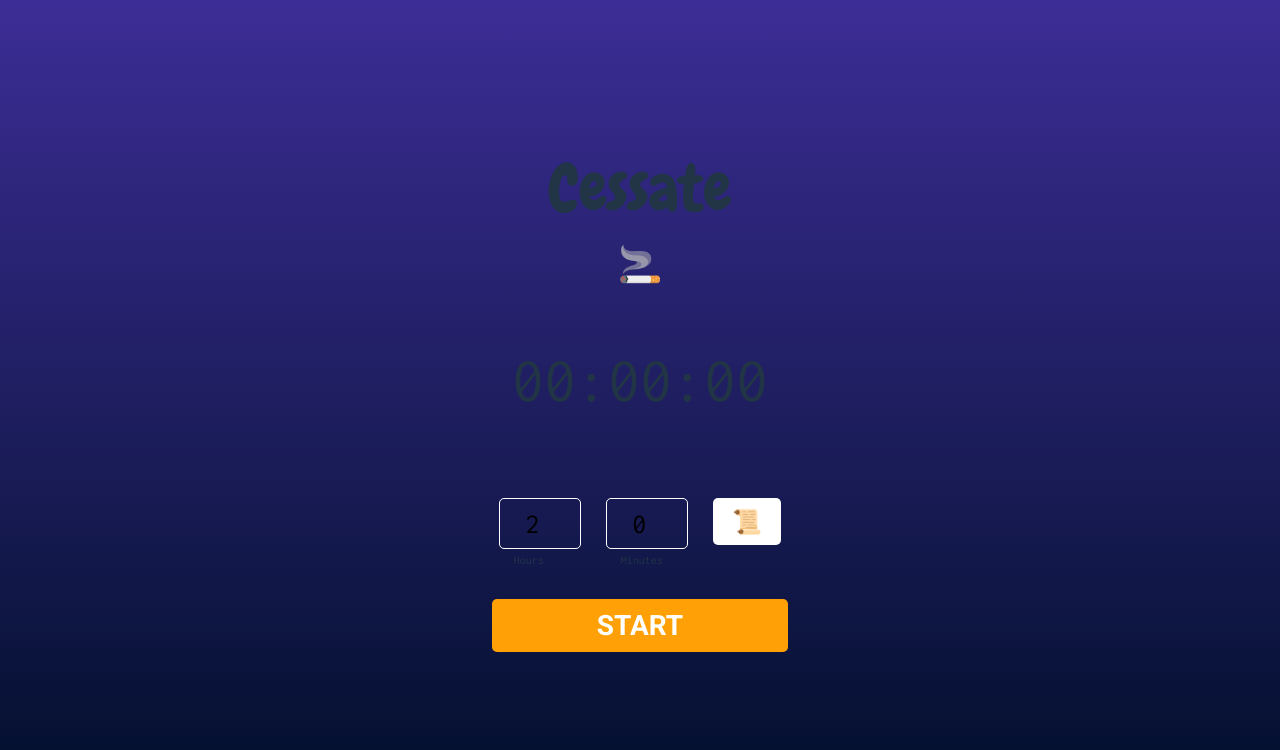
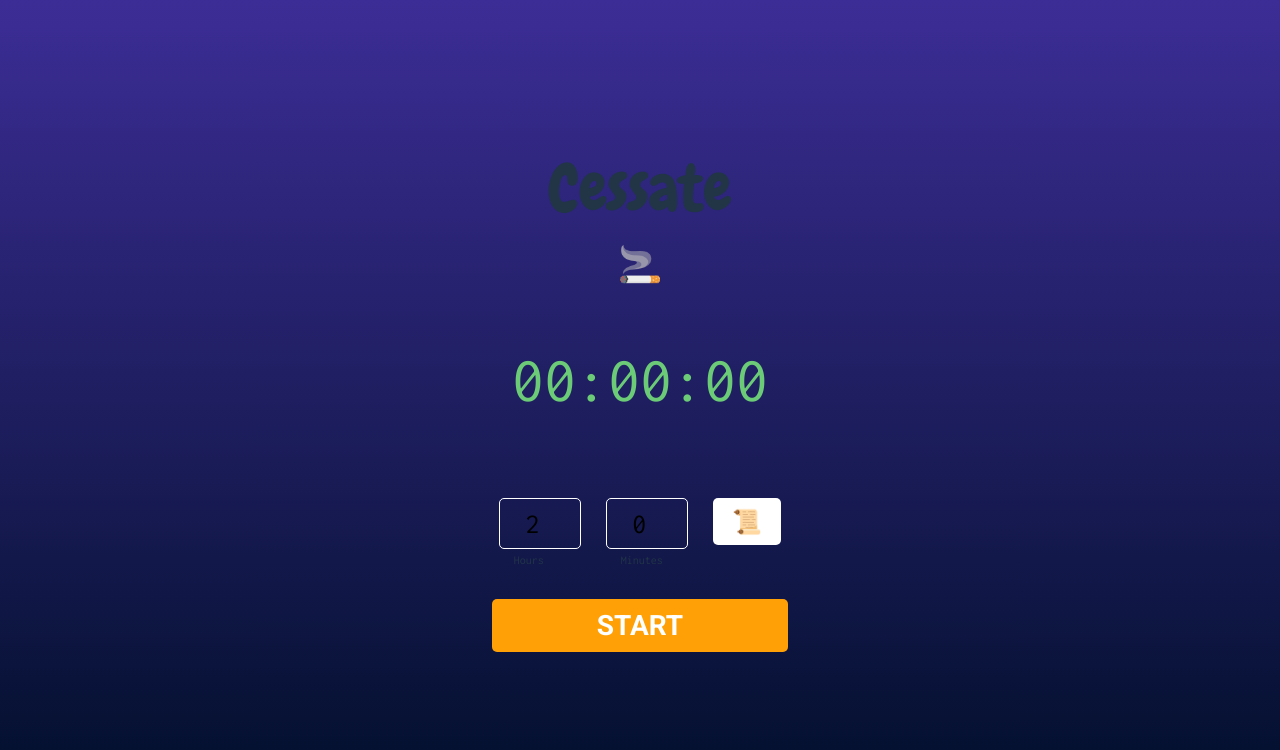
Before and after one commit to hau5pro/cessate, a React (Vite) app: page / in a window 1280 px wide. Shown: the top 750 px of the page. Built offline with nearby package versions, Linux system fonts and the light colour scheme.

Commit message:
timer interpolation and storing colors for history

```diff
--- a/src/App.css
+++ b/src/App.css
@@ -260,6 +260,10 @@ input[type="number"] {
   border-radius: 0.25rem;
 }
 
+.duration-label {
+  margin-left: auto;
+}
+
 .close-modal {
   background-color: #ff5c5c;
   color: white;
--- a/src/App.tsx
+++ b/src/App.tsx
@@ -8,6 +8,7 @@ interface BreakEntry {
   duration: number;
   targetDuration: number;
   date: string; // Date when the break started
+  color: string;
 }
 
 const MAX_HISTORY_DAYS = 7;
@@ -27,6 +28,9 @@ function App() {
   useEffect(() => {
     if (!endTime) return;
 
+    // Define targetDuration before using it
+    const targetDuration = (hours * 60 + minutes) * 60 * 1000;
+
     timerRef.current = window.setInterval(() => {
       const newSecondsLeft = Math.max(
         Math.round((endTime - Date.now()) / 1000),
@@ -43,12 +47,11 @@ function App() {
           navigator.vibrate([300, 100, 300]);
         }
 
-        // Save break history when timer is done
-        saveBreakHistory(
-          endTime - (hours * 60 + minutes) * 60 * 1000,
-          (hours * 60 + minutes) * 60 * 1000,
-          (hours * 60 + minutes) * 60 * 1000
-        );
+        // Calculate the actual duration before calling saveBreakHistory
+        const actualDuration = targetDuration - newSecondsLeft * 1000; // corrected here
+        const startTime = endTime - targetDuration;
+
+        saveBreakHistory(startTime, actualDuration, targetDuration);
       }
     }, 1000);
 
@@ -69,12 +72,17 @@ function App() {
     duration: number,
     targetDuration: number
   ): void => {
+    const percentageElapsed =
+      1 - Math.max(0, Math.min(1, duration / targetDuration));
+    const color = interpolateColor(percentageElapsed);
+
     const newEntry: BreakEntry = {
       startTime,
       endTime: startTime + duration,
       duration,
       targetDuration,
       date: new Date(startTime).toLocaleDateString(),
+      color,
     };
 
     // Load existing history from localStorage
@@ -112,16 +120,18 @@ function App() {
   const toggleTimer = () => {
     if (timerRef.current) clearInterval(timerRef.current);
 
+    const currentTime = Date.now();
+
     if (endTime) {
-      // Timer is being reset, calculate the elapsed time
-      const elapsedTime = Date.now() - (endTime - secondsLeft * 1000); // Elapsed time in milliseconds
+      // Calculate elapsed time based on the difference from the start time
+      const startTime = endTime - (hours * 60 + minutes) * 60 * 1000; // When the timer started
+      const elapsedTime = currentTime - startTime; // Elapsed time is the difference between current time and start time
+
+      const actualDuration = elapsedTime;
+      const targetDuration = (hours * 60 + minutes) * 60 * 1000;
 
       // Save the break history with the actual elapsed time
-      saveBreakHistory(
-        Date.now() - elapsedTime,
-        elapsedTime,
-        (hours * 60 + minutes) * 60 * 1000
-      );
+      saveBreakHistory(startTime, actualDuration, targetDuration);
 
       // Reset the timer states
       setEndTime(null);
@@ -130,9 +140,9 @@ function App() {
     } else {
       // Timer is being started
       const totalMilliseconds = (hours * 60 + minutes) * 60 * 1000;
-      setEndTime(Date.now() + totalMilliseconds);
+      setEndTime(currentTime + totalMilliseconds);
       setTimerDone(false);
-      setSecondsLeft(totalMilliseconds / 1000);
+      setSecondsLeft(totalMilliseconds / 1000); // Convert back to seconds for the state
     }
   };
 
@@ -162,15 +172,15 @@ function App() {
     }
   };
 
-  const interpolateColor = (actualSeconds: number, targetSeconds: number) => {
-    const percentage = targetSeconds === 0 ? 0 : actualSeconds / targetSeconds;
-    console.log(actualSeconds, targetSeconds, percentage);
+  const interpolateColor = (percentage: number) => {
+    console.log("percentage ", percentage);
+    // Ensure percentage is between 0 and 1
+    percentage = Math.max(0, Math.min(1, percentage));
 
     const colors = [
-      { pct: 0.0, color: { r: 255, g: 107, b: 107 } }, // Red
-      { pct: 0.1, color: { r: 255, g: 140, b: 71 } }, // Orangey
+      { pct: 0.0, color: { r: 107, g: 203, b: 119 } }, // Green
       { pct: 0.5, color: { r: 255, g: 179, b: 71 } }, // Amber
-      { pct: 1.0, color: { r: 107, g: 203, b: 119 } }, // Green
+      { pct: 1.0, color: { r: 255, g: 107, b: 107 } }, // Red
     ];
 
     let lower = colors[0];
@@ -205,6 +215,18 @@ function App() {
   const mins = Math.floor((secondsLeft % 3600) / 60);
   const secs = secondsLeft % 60;
 
+  const targetDurationInSeconds = (hours * 60 + minutes) * 60;
+
+  let normalizedPercentage = 0; // Default to 0 if no endTime
+
+  if (endTime) {
+    const elapsedTimeInSeconds = (endTime - Date.now()) / 1000;
+    normalizedPercentage = Math.max(
+      0,
+      Math.min(1, elapsedTimeInSeconds / targetDurationInSeconds)
+    );
+  }
+
   // Determine the background color based on the timer state
   let backgroundClass = "default-bg";
   if (endTime && !timerDone) {
@@ -229,7 +251,12 @@ function App() {
         <h1>Cessate</h1>
         <span className="emoji">{emoji}</span>
 
-        <div className="timer-display">
+        <div
+          className="timer-display"
+          style={{
+            color: interpolateColor(normalizedPercentage),
+          }} // Apply the interpolated color to font
+        >
           {`${hrs.toString().padStart(2, "0")}:${mins
             .toString()
             .padStart(2, "0")}:${secs.toString().padStart(2, "0")}`}
@@ -306,16 +333,15 @@ function App() {
                         })}
                       </span>
                       <span className="entry">
-                        <span className="history-item-label">Duration</span>{" "}
+                        <span className="history-item-label duration-label">
+                          Duration
+                        </span>{" "}
                         <span
                           style={{
-                            color: interpolateColor(
-                              Math.floor(entry.duration / 1000),
-                              Math.floor(entry.targetDuration / 1000)
-                            ),
+                            color: entry.color,
                           }}
                         >
-                          {Math.floor(entry.duration / 60000)} minutes
+                          {Math.floor(entry.duration / 60000)} min
                           {" ("}
                           {Math.floor(
                             (entry.duration / entry.targetDuration) * 100
```
